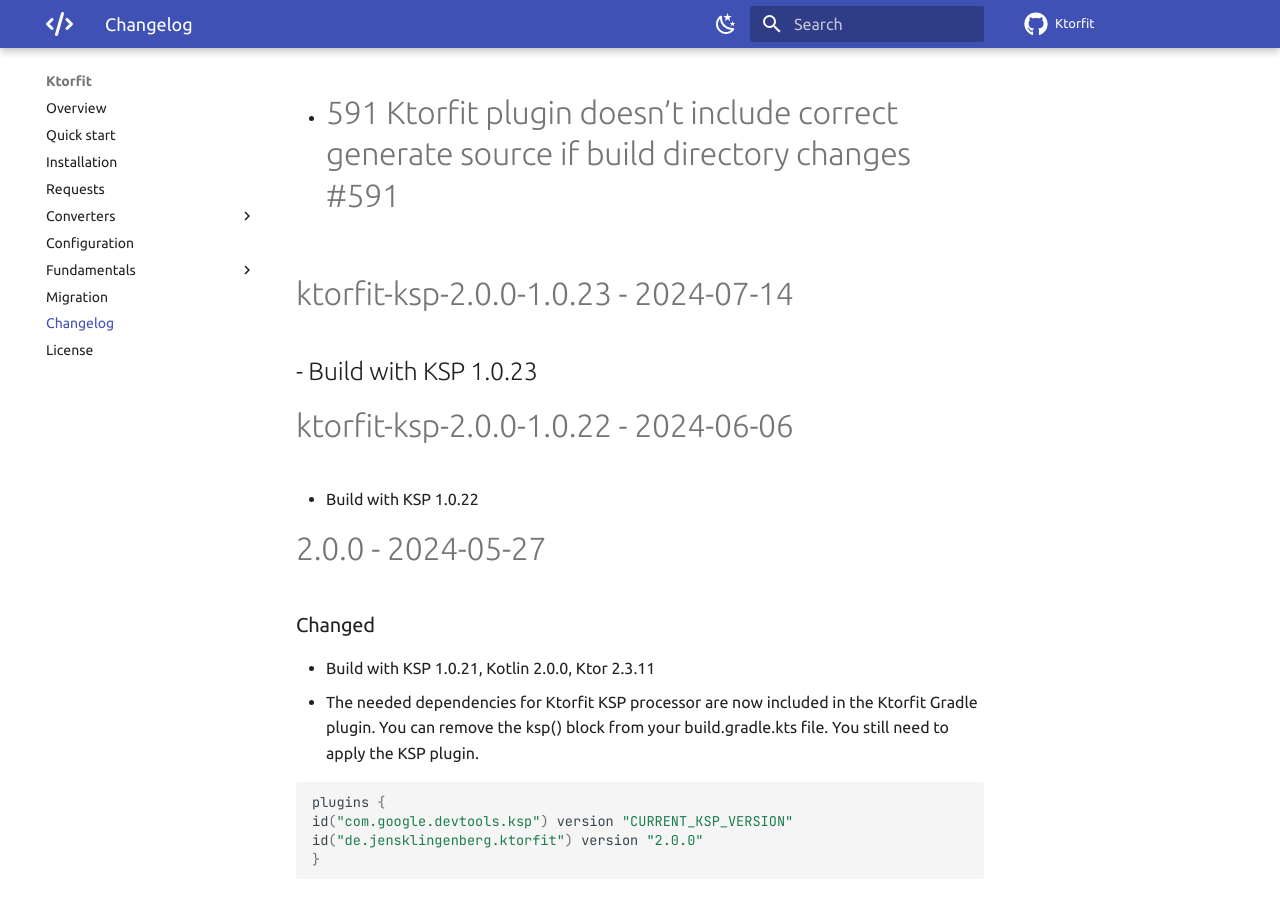
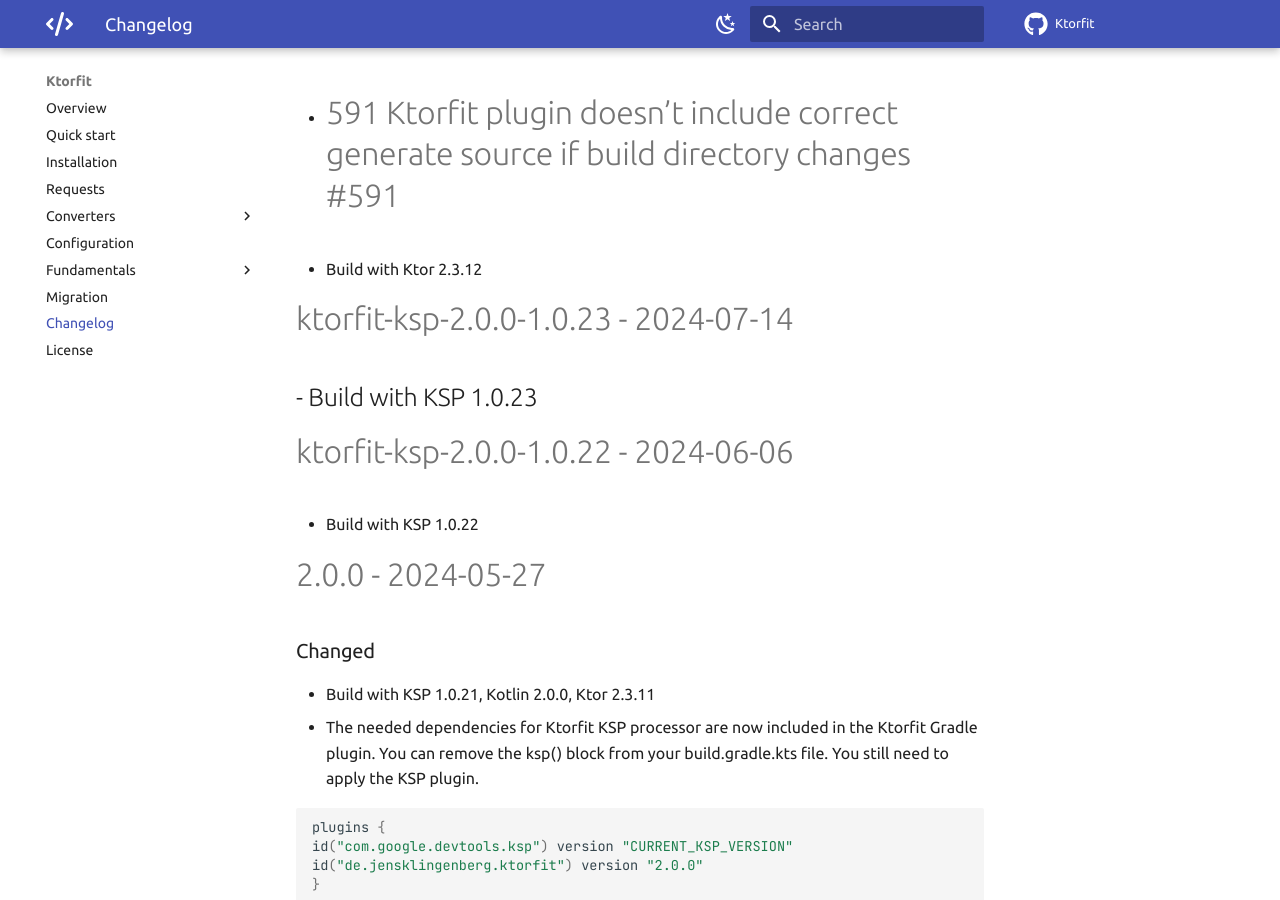
Before and after one commit to Foso/Ktorfit, an MkDocs documentation site: the page built from docs/CHANGELOG.md, in a window 1280 px wide and 900 px high, scrolled down 457 px. Built offline with MkDocs 1.6.1 and Material for MkDocs 9.7.7, drawn with Linux system fonts in a browser that asks for light colours; comment, search, counter and statistics services are not loaded.

Commit message:
Update to Ktor 2.3.12

```diff
--- a/docs/CHANGELOG.md
+++ b/docs/CHANGELOG.md
@@ -12,6 +12,7 @@
 ### Fixed
 - #594 Endpoint with types from other module
 - #591 Ktorfit plugin doesn't include correct generate source if build directory changes #591
+- Build with Ktor 2.3.12
 
 ktorfit-ksp-2.0.0-1.0.23 - 2024-07-14
 ========================================
```
Also changed, not shown: 1 other file.
